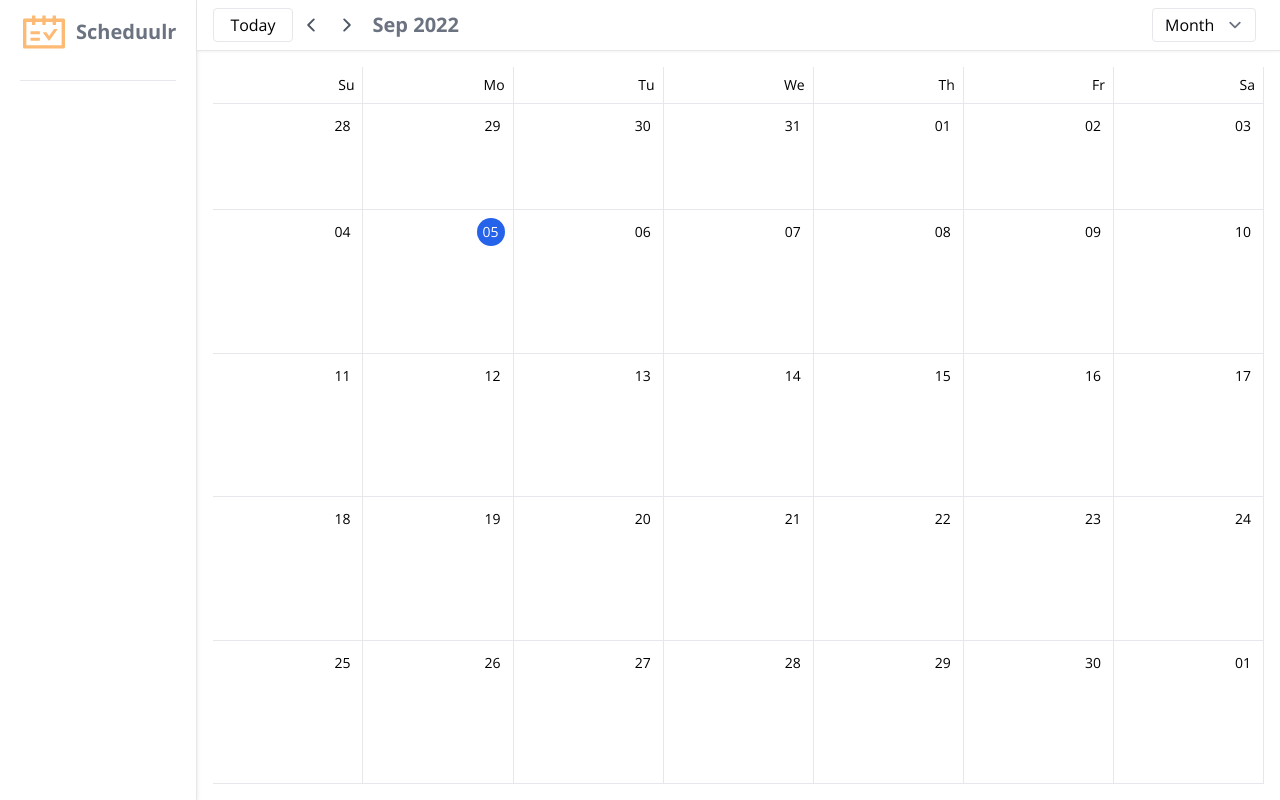
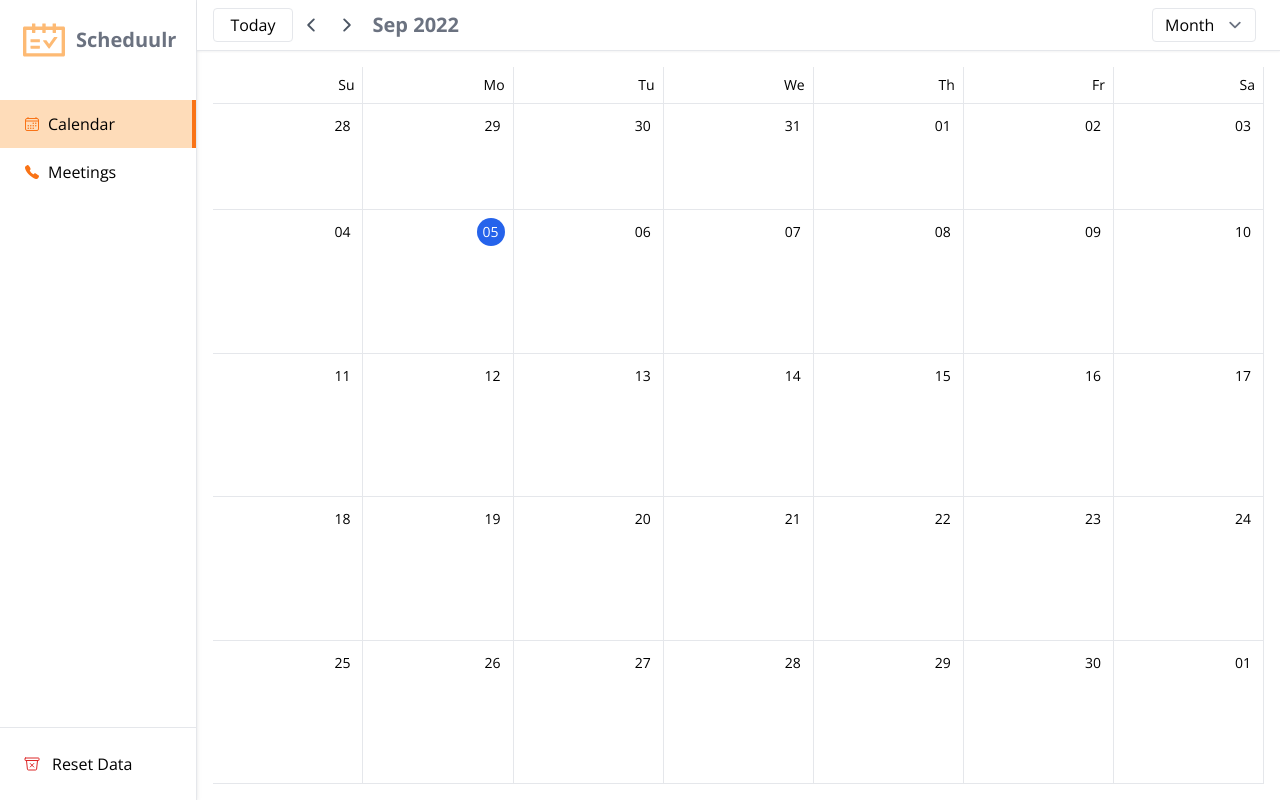
Before and after one commit to harshgour/scheduulr, a React (Create React App) app: page / in a window 1280 px wide. Built offline with nearby package versions, Linux system fonts and the light colour scheme.

Commit message:
feat: (sidebar)

```diff
--- a/src/components/LabelSelector.tsx
+++ b/src/components/LabelSelector.tsx
@@ -10,9 +10,9 @@ const LabelSelector = (props: Props) => {
 	const dispatch = useDispatch();
 
 	return (
-		<div className='border-t mt-6'>
+		<>
 			{labels.length > 0 && (
-				<>
+				<div className='border-t p-5'>
 					<p className='text-gray-500 font-bold mt-6'>Labels</p>
 					{labels.map((lbl: LabelType, idx: number) => {
 						return (
@@ -40,9 +40,9 @@ const LabelSelector = (props: Props) => {
 							</label>
 						);
 					})}
-				</>
+				</div>
 			)}
-		</div>
+		</>
 	);
 };
 
--- a/src/components/Sidebar.tsx
+++ b/src/components/Sidebar.tsx
@@ -1,14 +1,23 @@
 import LabelSelector from "./LabelSelector";
 import { AiOutlineSchedule } from "react-icons/ai";
 import ColorLoader from "./ColorLoader";
+import { IoTrashBinOutline } from "react-icons/io5";
+import SidebarMenu from "./SidebarMenu";
+import { useDispatch } from "react-redux";
+import { resetSavedEvents } from "../reducers/eventSlice";
 
 type Props = {};
 
 const Sidebar = (props: Props) => {
+	const dispatch = useDispatch();
+	const handleEventsReset = () => {
+		dispatch(resetSavedEvents({}));
+	};
 	return (
-		<aside className='hidden sm:flex border-r p-5 pt-2 w-max flex-col shadow-md'>
+		<aside className='hidden sm:flex border-r pt-2 w-max flex-col shadow-md justify-between'>
+			<div className='flex flex-col w-max'>
 				<ColorLoader />
-			<div className='flex items-center justify-center'>
+				<div className='flex items-center justify-center p-5 mb-4 pt-2'>
 					<span className='text-xl sm:text-5xl text-orange-300 mr-2'>
 						<AiOutlineSchedule />
 					</span>
@@ -16,7 +25,17 @@ const Sidebar = (props: Props) => {
 						Scheduulr
 					</h1>
 				</div>
+				<SidebarMenu />
 				<LabelSelector />
+			</div>
+			<div
+				className='border-t p-6 cursor-pointer flex items-center'
+				onClick={handleEventsReset}>
+				<span className='mr-3 text-red-600'>
+					<IoTrashBinOutline />
+				</span>
+				Reset Data
+			</div>
 		</aside>
 	);
 };
--- /dev/null
+++ b/src/components/SidebarMenu.tsx
@@ -0,0 +1,37 @@
+import React, { useState } from "react";
+import { IoCalendarOutline, IoCall } from "react-icons/io5";
+
+type Props = {};
+
+const menuOptions = [
+	{ name: "Calendar", value: "calendar", icon: <IoCalendarOutline /> },
+	{ name: "Meetings", value: "meetings", icon: <IoCall /> },
+];
+
+const SidebarMenu = (props: Props) => {
+	const [selected, setSelected] = useState("calendar");
+	const getSelectedItemClasses = (value: string) => {
+		return selected === value
+			? "bg-orange-300 bg-opacity-50 border-r-4 border-orange-500"
+			: "";
+	};
+	return (
+		<>
+			<ul className='flex flex-col items-left'>
+				{menuOptions.map((option, idx) => {
+					return (
+						<li
+							className={`px-6 py-3 flex items-center cursor-pointer ${getSelectedItemClasses(
+								option.value,
+							)}`}>
+							<span className='text-orange-500 mr-2'>{option.icon}</span>
+							{option.name}
+						</li>
+					);
+				})}
+			</ul>
+		</>
+	);
+};
+
+export default SidebarMenu;
--- a/src/reducers/eventSlice.ts
+++ b/src/reducers/eventSlice.ts
@@ -32,6 +32,10 @@ const eventSlice = createSlice({
 		setFilteredEvents: (state, action) => {
 			state.filteredEvents = action.payload;
 		},
+		resetSavedEvents: (state, action) => {
+			state.savedEvents = [];
+			state.filteredEvents = [];
+		},
 	},
 });
 
@@ -41,6 +45,7 @@ export const {
 	updateEvent,
 	deleteEvent,
 	setFilteredEvents,
+	resetSavedEvents,
 } = eventSlice.actions;
 
 export const selectSavedEvents = (state: RootStateType) =>
```
Lines whose indentation alone changed are shown as unchanged.
